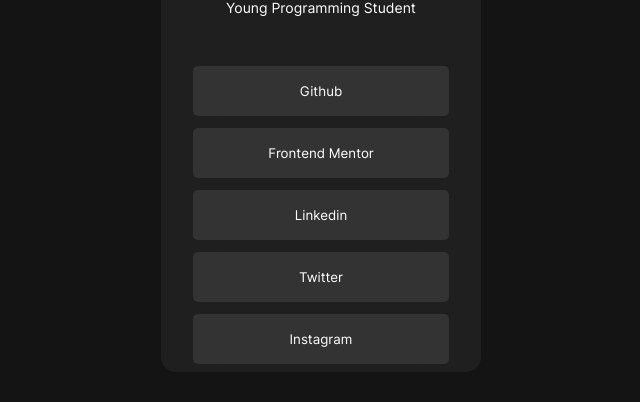
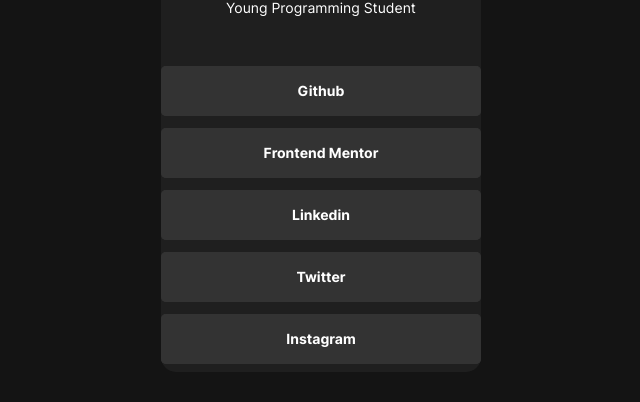
Before and after one commit to PedroLucaV/atividade-react-form, a React (Vite) app: page / in a window 1280 px wide. Shown: the part 328-730 px from the top of the page, without its empty margins (319-959 px from the left). Built offline with nearby package versions, Linux system fonts and the light colour scheme.

Commit message:
Update style.css

```diff
--- a/src/style.css
+++ b/src/style.css
@@ -66,7 +66,7 @@
     border-radius: 5px;
     background-color: var(--Grey);
     color: var(--White);
-    width: 80%;
+    width: 100%;
 }
 
 a{
@@ -88,7 +88,7 @@
     color: var(--Dark_Grey);
 }
 
-button{
+input{
     font-size: 14px;
     color: var(--White);
     font-weight: 700;
```
